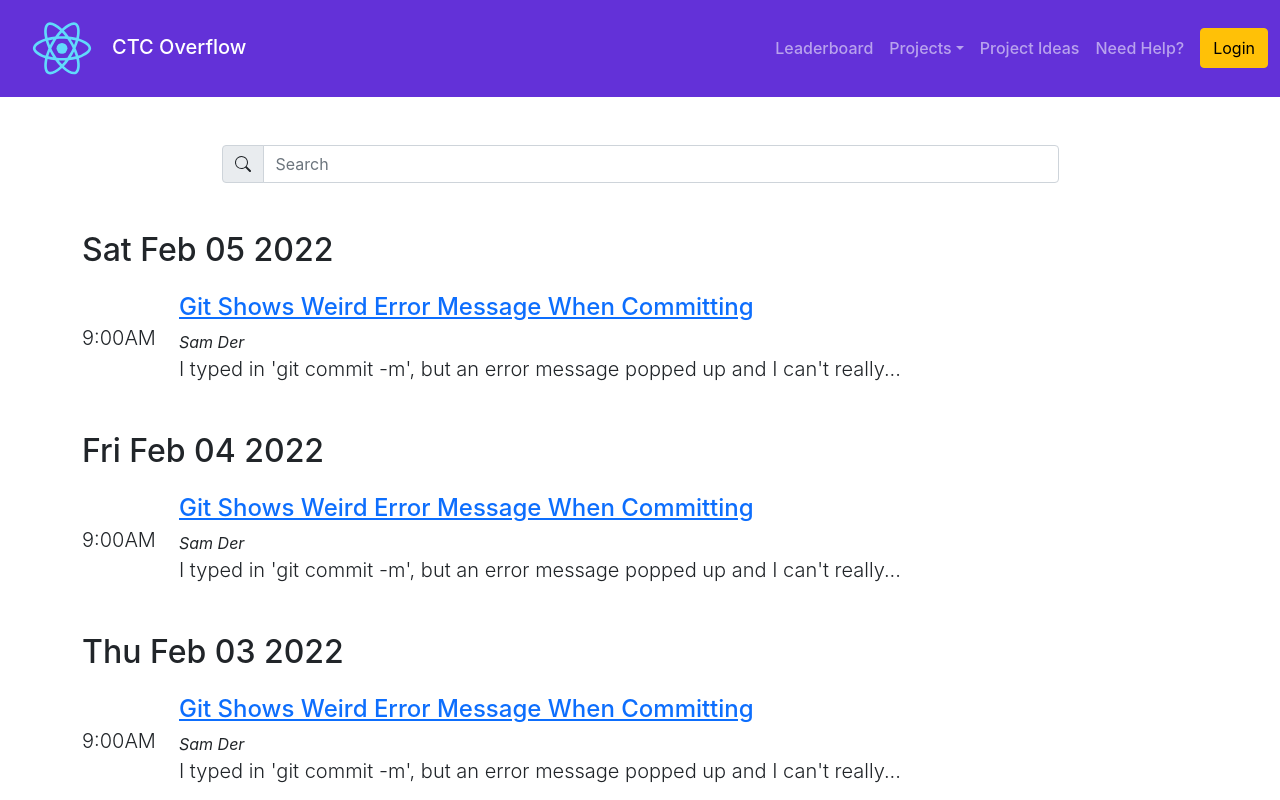
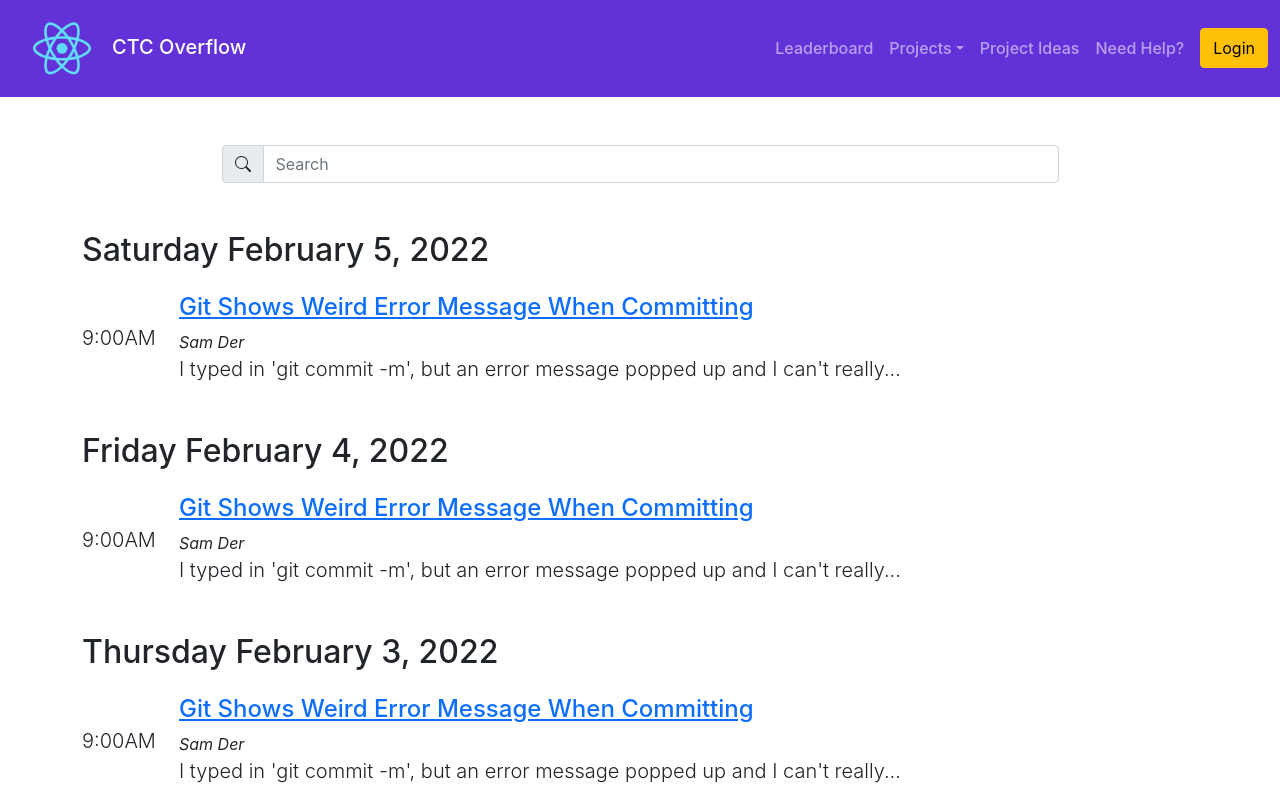
Before and after one commit to ctc-uci/bp-stack-overflow, a React (Create React App) app in the folder client/: page / in a window 1280 px wide. Shown: the top 800 px of the page. Built offline with nearby package versions, Linux system fonts and the light colour scheme.

Commit message:
Added date-fns library to help with formatting dates

```diff
--- a/client/package.json
+++ b/client/package.json
@@ -8,6 +8,7 @@
     "@testing-library/user-event": "^12.1.10",
     "bootstrap": "5.1.3",
     "bootstrap-icons": "^1.8.0",
+    "date-fns": "^2.28.0",
     "firebase": "^9.6.5",
     "firebaseui": "^6.0.0",
     "lint-staged": "^11.2.6",
--- a/client/src/App.jsx
+++ b/client/src/App.jsx
@@ -63,7 +63,6 @@ let projectIdeasActive = '';
 let helpActive = '';
 
 const currentURL = new URL(window.location.href);
-const currentPathName = currentURL.pathname;
 
 switch (currentURL.pathname) {
   case '/leaderboard':
--- a/client/src/pages/Home/Home.jsx
+++ b/client/src/pages/Home/Home.jsx
@@ -1,4 +1,5 @@
 import React from 'react';
+import { format } from 'date-fns';
 import Post from '../../components/Post/Post';
 import './Home.css';
 
@@ -6,7 +7,7 @@ const days = [];
 for (let i = 0; i < 5; i += 1) {
   const day = new Date();
   day.setDate(day.getDate() - i);
-  days.push(day);
+  days.push(format(day, 'eeee LLLL d, yyyy'));
 }
 
 function Home() {
@@ -42,7 +43,7 @@ function Home() {
               style={{ marginBottom: '2rem' }}
             >
               <div className="col-md-12">
-                <h1 style={{ marginBottom: '1.5rem' }}>{date.toDateString()}</h1>
+                <h1 style={{ marginBottom: '1.5rem' }}>{date}</h1>
                 <Post
                   date="9:00AM"
                   question="Git Shows Weird Error Message When Committing"
```
Also changed, not shown: 1 other file (tests, documents, lock files or other folders).
